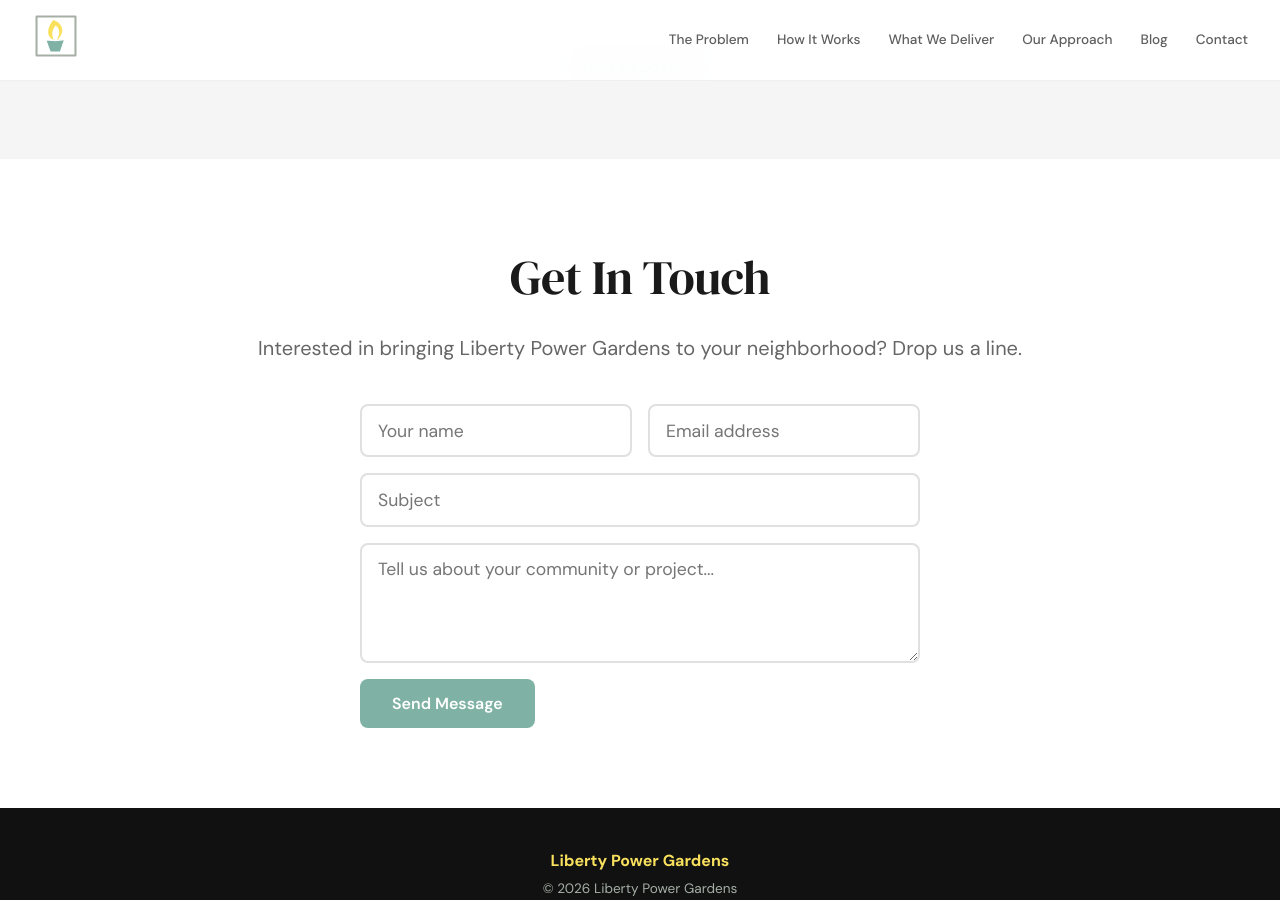
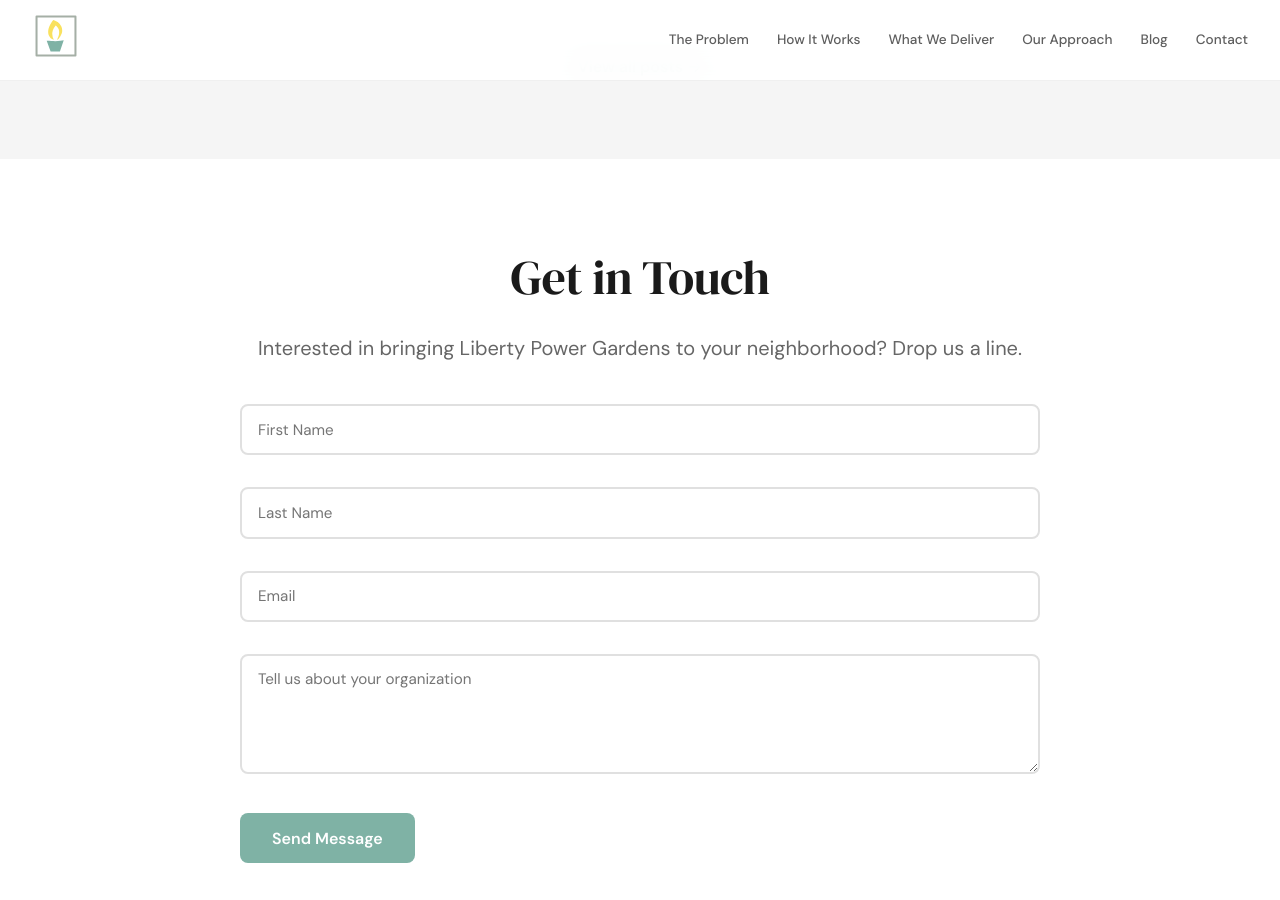
Before and after one commit to VerinFast/liberty-power-gardens, a Jekyll site: the page built from index.html, in a window 1280 px wide and 900 px high, scrolled down 4966 px. Built offline with Jekyll 4.4.1, drawn with Linux system fonts in a browser that asks for light colours; some of the changed text lies outside the part shown.

Commit message:
Add files via upload

```diff
--- a/_layouts/landing.html
+++ b/_layouts/landing.html
@@ -1165,7 +1165,9 @@
     </div>
   </section>
 
-  <!-- Blog -->
+
+
+<!-- Blog -->
   <section class="blog fade-section" id="blog">
     <div class="container">
       <h2>From the Garden</h2>
@@ -1191,95 +1193,166 @@
   <!-- Contact -->
   <section class="contact fade-section" id="contact">
     <div class="container">
-      <h2>Get In Touch</h2>
+      <h2>Get in Touch</h2>
       <p class="subtitle">Interested in bringing Liberty Power Gardens to your neighborhood? Drop us a line.</p>
-      <form id="contact-form" class="contact-form" method="post">
-        <div class="contact-row">
-          <input type="text" name="name" placeholder="Your name" required>
-          <input type="email" name="email" placeholder="Email address" required>
-        </div>
-        <input type="text" name="subject" placeholder="Subject">
-        <textarea name="message" placeholder="Tell us about your community or project..." required></textarea>
-        <button type="submit">Send Message</button>
-      </form>
+
+      <div id = 'crmWebToEntityForm' class = 'zcwf_lblLeft crmWebToEntityForm' style = 'background-color: white;color: black;max-width: 800px; margin: 0 auto;'>
+        <form id = 'webform7425752000000731003' action = 'https://crm.zoho.com/crm/WebToContactForm' name = 'WebToContacts7425752000000731003' method = 'POST' onSubmit = 'javascript:document.charset="UTF-8"; return checkMandatory7425752000000731003()' accept-charset = 'UTF-8'>
+          <input type = 'text' style = 'display:none;' name = 'xnQsjsdp' value = '1c5ffc92fde2ed9f1d25f7e806f8df7e3550547be2a83700c659d10a1a1ae292'>
+          <input type = 'hidden' name = 'zc_gad' id = 'zc_gad' value = ''>
+          <input type = 'text' style = 'display:none;' name = 'xmIwtLD' value = 'ecdf0280e3e3c64992d3daac39a076f54d8ddec599effaae2b8335bf78624fbcb7cdae68c676a2ce9c36e89f37bc8adc'>
+          <input type = 'text' style = 'display:none;' name = 'actionType' value = 'Q29udGFjdHM='>
+          <input type = 'text' style = 'display:none;' name = 'returnURL' value = ''>
+
+          <style>
+            #crmWebToEntityForm.zcwf_lblLeft { width: 100%; padding: 0; margin: 0 auto; box-sizing: border-box; }
+            #crmWebToEntityForm.zcwf_lblLeft * { box-sizing: border-box; }
+            .zcwf_lblLeft .zcwf_title { display: none; }
+            .zcwf_lblLeft .zcwf_col_lab { display: none; }
+            .zcwf_lblLeft .zcwf_col_help { display: none; }
+            .zcwf_lblLeft .zcwf_col_fld { width: 100%; float: none; padding: 0; margin-bottom: 1rem; position: relative; }
+            .zcwf_lblLeft .zcwf_col_fld input[type=text],
+            .zcwf_lblLeft .zcwf_col_fld input[type=email],
+            .zcwf_lblLeft .zcwf_col_fld textarea {
+              width: 100%;
+              border: 2px solid #e0e0e0 !important;
+              border-radius: 8px;
+              padding: 0.85rem 1rem;
+              font-family: 'DM Sans', -apple-system, BlinkMacSystemFont, "Segoe UI", sans-serif;
+              font-size: 0.95rem;
+              float: none;
+              resize: vertical;
+            }
+            .zcwf_lblLeft .zcwf_col_fld textarea { min-height: 120px; }
+            .zcwf_lblLeft .zcwf_col_fld input:focus,
+            .zcwf_lblLeft .zcwf_col_fld textarea:focus {
+              border-color: #7FB2A5 !important;
+              outline: none;
+            }
+            .zcwf_lblLeft .zcwf_row { margin: 0 0 1rem 0; }
+            .zcwf_lblLeft .zcwf_row:after, .zcwf_lblLeft .zcwf_col_fld:after { content: ''; display: table; clear: both; }
+            .zcwf_lblLeft .formsubmit.zcwf_button {
+              padding: 0.9rem 2rem;
+              background: #7FB2A5;
+              color: white;
+              border: none;
+              border-radius: 8px;
+              font-family: 'DM Sans', -apple-system, BlinkMacSystemFont, "Segoe UI", sans-serif;
+              font-size: 1rem;
+              font-weight: 600;
+              cursor: pointer;
+              float: none;
+              transition: background 0.2s;
+            }
+            .zcwf_lblLeft .formsubmit.zcwf_button:hover { background: #5a9485; }
+            .zcwf_lblLeft .formsubmit.zcwf_button[disabled] { opacity: 0.6; cursor: default; }
+            .zcwf_lblLeft .zcwf_button:not(.formsubmit) { display: none; }
+            .zcwf_lblLeft .zcwf_privacy { display: none; }
+            .zcwf_lblLeft .wfrm_fld_dpNn { display: none; }
+          </style>
+
+          <div class = 'zcwf_row'>
+            <div class = 'zcwf_col_fld'>
+              <input type = 'text' id = 'First_Name' aria-required = 'true' aria-label = 'First Name' name = 'First Name' placeholder = 'First Name' aria-valuemax = '40' maxlength = '40'>
+            </div>
+          </div>
+          <div class = 'zcwf_row'>
+            <div class = 'zcwf_col_fld'>
+              <input type = 'text' id = 'Last_Name' aria-required = 'true' aria-label = 'Last Name' name = 'Last Name' placeholder = 'Last Name' aria-valuemax = '80' maxlength = '80'>
+            </div>
+          </div>
+          <div class = 'zcwf_row'>
+            <div class = 'zcwf_col_fld'>
+              <input type = 'text' ftype = 'email' autocomplete = 'false' id = 'Email' aria-required = 'true' aria-label = 'Email' name = 'Email' placeholder = 'Email' aria-valuemax = '100' crmlabel = '' maxlength = '100'>
+            </div>
+          </div>
+          <div class = 'zcwf_row'>
+            <div class = 'zcwf_col_fld'>
+              <textarea style = 'font-family: DM Sans, sans-serif;' aria-multiline = 'true' id = 'Description' aria-required = 'false' aria-label = 'Description' name = 'Description' placeholder = 'Tell us about your organization'></textarea>
+            </div>
+          </div>
+          <input type = 'text' type = 'hidden' style = 'display: none;' name = 'aG9uZXlwb3Q' value = ''/>
+          <div class = 'zcwf_row'>
+            <div class = 'zcwf_col_fld'>
+              <input type = 'submit' id = 'formsubmit' role = 'button' class = 'formsubmit zcwf_button' value = 'Send Message' aria-label = 'Submit' title = 'Submit'>
+            </div>
+          </div>
+
+          <script>
+            function validateEmail7425752000000731003(){
+              var form = document.forms['WebToContacts7425752000000731003'];
+              var emailFld = form.querySelectorAll('[ftype=email]');
+              for(var i = 0; i < emailFld.length; i++) {
+                var emailVal = emailFld[i].value;
+                if ((emailVal.replace(/^\s+|\s+$/g,'')) .length != 0) {
+                  var atpos = emailVal.indexOf('@');
+                  var dotpos = emailVal.lastIndexOf('.');
+                  if(atpos < 1 || dotpos < atpos + 2 || dotpos + 2 >= emailVal.length) {
+                    alert('Please enter a valid email address.');
+                    emailFld[i].focus();
+                    return false;
+                  }
+                }
+              }
+              return true;
+            }
+            function checkMandatory7425752000000731003(isAjax){
+              var mndFileds = new Array('First Name', 'Last Name', 'Email');
+              var fldLangVal = new Array('First Name', 'Last Name', 'Email');
+              for (var i = 0; i < mndFileds.length; i++) {
+                var fieldObj = document.forms['WebToContacts7425752000000731003'][mndFileds[i]];
+                if (fieldObj) {
+                  if(((fieldObj.value).replace(/^\s+|\s+$/g,'')) .length == 0) {
+                    alert(fldLangVal[i] + ' cannot be empty.');
+                    fieldObj.focus();
+                    return false;
+                  }
+                }
+              }
+              if (!validateEmail7425752000000731003()) return false;
+              document.querySelector('.crmWebToEntityForm .formsubmit').setAttribute('disabled', true);
+              return true;
+            }
+          </script>
+        </form>
+      </div>
     </div>
   </section>
 
   <!-- Footer -->
   <footer>
-    <div class="container">
-      <p class="name">Liberty Power Gardens</p>
-      <p>&copy; {{ site.time | date: '%Y' }} Liberty Power Gardens</p>
-    </div>
+    <div class="name">Liberty Power Gardens</div>
+    <p>Turning food waste into community power, one neighborhood at a time.</p>
   </footer>
 
   <script>
-    // Hamburger menu toggle
     function toggleMenu() {
-      document.querySelector('.hamburger').classList.toggle('active');
-      document.querySelector('.mobile-menu').classList.toggle('active');
-      document.querySelector('.mobile-overlay').classList.toggle('active');
-      document.body.style.overflow = document.querySelector('.mobile-menu').classList.contains('active') ? 'hidden' : '';
+      const hamburger = document.querySelector('.hamburger');
+      const mobileMenu = document.querySelector('.mobile-menu');
+      const overlay = document.querySelector('.mobile-overlay');
+      hamburger.classList.toggle('active');
+      mobileMenu.classList.toggle('active');
+      overlay.classList.toggle('active');
     }
 
-    // Fade-in sections on scroll
-    const fadeObserver = new IntersectionObserver((entries) => {
+    const observerOptions = {
+      threshold: 0.1,
+      rootMargin: '0px 0px -50px 0px'
+    };
+
+    const observer = new IntersectionObserver((entries) => {
       entries.forEach(entry => {
         if (entry.isIntersecting) {
           entry.target.classList.add('visible');
+          if (entry.target.classList.contains('process')) {
+            entry.target.classList.add('animated');
+          }
         }
       });
-    }, { threshold: 0.15 });
+    }, observerOptions);
 
-    document.querySelectorAll('.fade-section').forEach(el => fadeObserver.observe(el));
-
-    // Trigger diagram animation when process section enters view
-    const processSection = document.getElementById('process');
-    const processObserver = new IntersectionObserver((entries) => {
-      entries.forEach(entry => {
-        if (entry.isIntersecting) {
-          entry.target.classList.add('animated');
-          processObserver.unobserve(entry.target);
-        }
-      });
-    }, { threshold: 0.25 });
-
-    processObserver.observe(processSection);
-
-    // Contact form → Google Sheet (via Apps Script Web App)
-    (function () {
-      const form = document.getElementById('contact-form');
-      if (!form) return;
-
-      // Paste the Apps Script /exec URL here after deploying the Web App.
-      const ENDPOINT = 'https://script.google.com/macros/s/AKfycbyJyojNZU3Z7C2A-q3JjT7BysqEBCAagEdgIoDhPuFaHh8ydkl3uSwBwUVuVGrLYckV8A/exec';
-
-      const submitBtn = form.querySelector('button[type="submit"]');
-
-      form.addEventListener('submit', async function (e) {
-        e.preventDefault();
-        if (ENDPOINT.includes('REPLACE_ME')) {
-          alert('Contact form endpoint is not configured yet.');
-          return;
-        }
-        submitBtn.disabled = true;
-        const originalLabel = submitBtn.textContent;
-        submitBtn.textContent = 'Sending…';
-
-        try {
-          await fetch(ENDPOINT, {
-            method: 'POST',
-            body: new FormData(form)
-          });
-          form.innerHTML = '<p class="contact-thanks">Thanks — we got your message and will be in touch soon.</p>';
-        } catch (err) {
-          submitBtn.disabled = false;
-          submitBtn.textContent = originalLabel;
-          alert('Sorry — something went wrong sending your message. Please email us directly.');
-        }
-      });
-    })();
+    document.querySelectorAll('.fade-section').forEach(el => observer.observe(el));
+    document.querySelectorAll('.process').forEach(el => observer.observe(el));
   </script>
-
 </body>
 </html>
```
